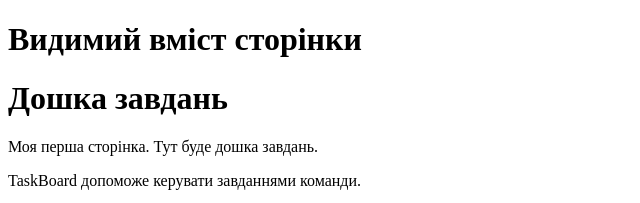
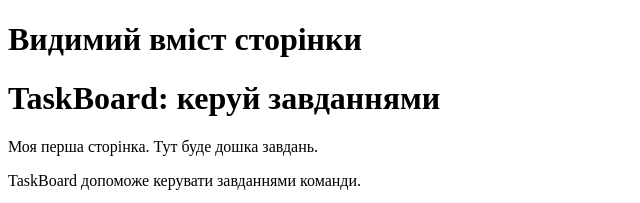
Before and after one commit to pronin-dennis/SitesLAB, a plain HTML site: page HTML LAB - 5/taskboard/index.html in a window 1280 px wide. Shown: the top 203 px of the page, without its empty margins (0-640 px from the left). Drawn offline with Linux system fonts and the light colour scheme.

Commit message:
Розширити заголовок

```diff
--- a/HTML LAB - 5/taskboard/index.html
+++ b/HTML LAB - 5/taskboard/index.html
@@ -7,7 +7,7 @@
 <body>
 <h1>Видимий вміст сторінки</h1>
 </body>
-<h1>Дошка завдань</h1>
+<h1>TaskBoard: керуй завданнями</h1>
 <p>Моя перша сторінка. Тут буде дошка завдань.</p>
 <p>TaskBoard допоможе керувати завданнями команди.</p>
 <p>Автор: <strong>Пронін Денис</strong>, група ІПЗ 3/1</p>
```
